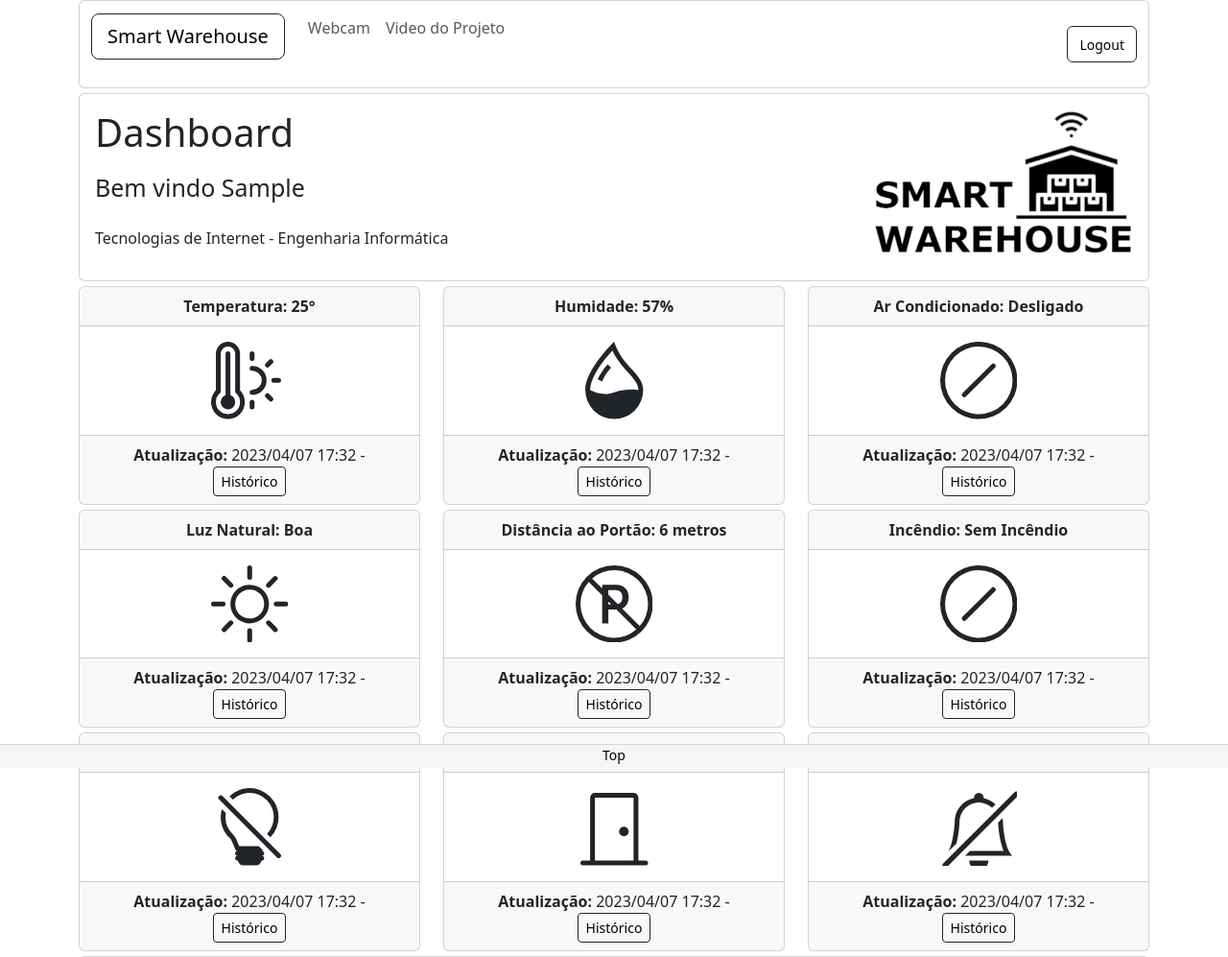
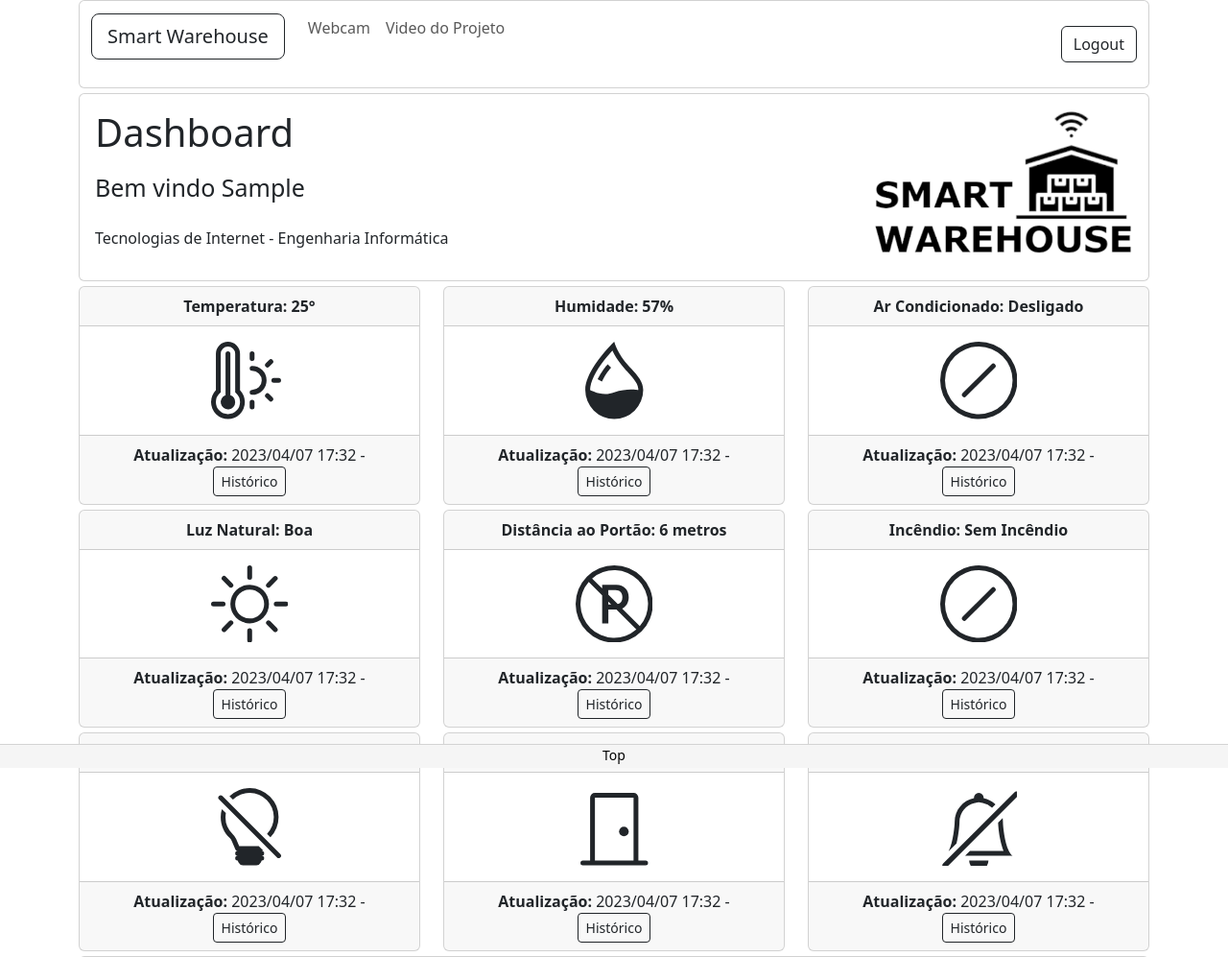
Before and after one commit to JPParreira76/smart-warehouse, a PHP site: page /dashboard.php in a window 1280 px wide. Shown: the top 997 px of the page at 96% size. Run offline with PHP 8.4, Linux system fonts and the light colour scheme; the visitor is signed in with stand-in values (Sample User, id 1).

Commit message:
midnight

```diff
--- a/css/style.css
+++ b/css/style.css
@@ -53,13 +53,3 @@ footer:hover {
 .link:hover {
     color: white;
 }
-
-.linkbig {
-    font-size: 20px;
-    text-decoration: none;
-    color: black;
-}
-
-.linkbig:hover {
-    color: white;
-}
--- a/dashboard.php
+++ b/dashboard.php
@@ -96,7 +96,7 @@ if ($valor_portao == 0) {
                 <div class="container">
                     <ul class="navbar-nav">
                         <li class="navbar-brand">
-                            <p class="nav-item active"><button class="btn btn-outline-dark btn-lg" type="button"><a class="linkbig" href="dashboard.php">Smart Warehouse</a></button></p>
+                            <p class="nav-item active"><a href="dashboard.php" class="btn btn-outline-dark btn-lg" role="button">Smart Warehouse</a></p>
                         </li>
                         <li class="nav-item">
                             <a class="nav-link" href="webcam.php">Webcam</a>
@@ -106,7 +106,7 @@ if ($valor_portao == 0) {
                         </li>
                     </ul>
                     <form class="d-flex" role="button">
-                        <button class="btn btn-outline-dark" type="button"><a class="link" href="logout.php">Logout</a></button>
+                        <a href="logout.php" class="btn btn-outline-dark" role="button">Logout</a>
                     </form>
                 </div>
             </nav>
@@ -158,7 +158,7 @@ if ($valor_portao == 0) {
                     </div>
                     <div class="card-footer text-center">
                         <b>Atualização:</b>
-                        <?php echo $hora_temperatura; ?> - <button type="button" class="btn btn-outline-dark btn-sm"><a class="link" href="history_temperatura.php">Histórico</a></button>
+                        <?php echo $hora_temperatura; ?> - <a href="history_temperatura.php" role="button" class="btn btn-outline-dark btn-sm">Histórico</a>
                     </div>
                 </div>
             </div>
@@ -194,7 +194,7 @@ if ($valor_portao == 0) {
                     </div>
                     <div class="card-footer text-center">
                         <b>Atualização:</b>
-                        <?php echo $hora_humidade; ?> - <button type="button" class="btn btn-outline-dark btn-sm"><a class="link" href="history_humidade.php">Histórico</a></button>
+                        <?php echo $hora_humidade; ?> - <a href="history_humidade.php" role="button" class="btn btn-outline-dark btn-sm">Histórico</a>
                     </div>
                 </div>
             </div>
@@ -224,7 +224,7 @@ if ($valor_portao == 0) {
                     </div>
                     <div class="card-footer text-center">
                         <b>Atualização:</b>
-                        <?php echo $hora_ac; ?> - <button type="button" class="btn btn-outline-dark btn-sm"><a class="link" href="history_ac.php">Histórico</a></button>
+                        <?php echo $hora_ac; ?> - <a href="history_ac.php" role="button" class="btn btn-outline-dark btn-sm">Histórico</a>
                     </div>
                 </div>
             </div>
@@ -259,7 +259,7 @@ if ($valor_portao == 0) {
                     </div>
                     <div class="card-footer text-center">
                         <b>Atualização:</b>
-                        <?php echo $hora_luz; ?> - <button type="button" class="btn btn-outline-dark btn-sm"><a class="link" href="history_luz.php">Histórico</a></button>
+                        <?php echo $hora_luz; ?> - <a href="history_luz.php" role="button" class="btn btn-outline-dark btn-sm">Histórico</a>
                     </div>
                 </div>
             </div>
@@ -288,7 +288,7 @@ if ($valor_portao == 0) {
                     </div>
                     <div class="card-footer text-center">
                         <b>Atualização:</b>
-                        <?php echo $hora_distancia; ?> - <button type="button" class="btn btn-outline-dark btn-sm"><a class="link" href="history_distancia.php">Histórico</a></button>
+                        <?php echo $hora_distancia; ?> - <a href="history_distancia.php" role="button" class="btn btn-outline-dark btn-sm">Histórico</a>
                     </div>
                 </div>
             </div>
@@ -318,7 +318,7 @@ if ($valor_portao == 0) {
                     </div>
                     <div class="card-footer text-center">
                         <b>Atualização:</b>
-                        <?php echo $hora_fogo; ?> - <button type="button" class="btn btn-outline-dark btn-sm"><a class="link" href="history_fogo.php">Histórico</a></button>
+                        <?php echo $hora_fogo; ?> - <a href="history_fogo.php" role="button" class="btn btn-outline-dark btn-sm">Histórico</a>
                     </div>
                 </div>
             </div>
@@ -352,7 +352,7 @@ if ($valor_portao == 0) {
                     </div>
                     <div class="card-footer text-center">
                         <b>Atualização:</b>
-                        <?php echo $hora_iluminacao; ?> - <button type="button" class="btn btn-outline-dark btn-sm"><a class="link" href="history_iluminacao.php">Histórico</a></button>
+                        <?php echo $hora_iluminacao; ?> - <a href="history_iluminacao.php" role="button" class="btn btn-outline-dark btn-sm">Histórico</a>
                     </div>
                 </div>
             </div>
@@ -383,7 +383,7 @@ if ($valor_portao == 0) {
                     </div>
                     <div class="card-footer text-center">
                         <b>Atualização:</b>
-                        <?php echo $hora_portao; ?> - <button type="button" class="btn btn-outline-dark btn-sm"><a class="link" href="history_portao.php">Histórico</a></button>
+                        <?php echo $hora_portao; ?> - <a href="history_portao.php" role="button" class="btn btn-outline-dark btn-sm">Histórico</a>
                     </div>
                 </div>
             </div>
@@ -412,7 +412,7 @@ if ($valor_portao == 0) {
                     </div>
                     <div class="card-footer text-center">
                         <b>Atualização:</b>
-                        <?php echo $hora_alarme; ?> - <button type="button" class="btn btn-outline-dark btn-sm"><a class="link" href="history_alarme.php">Histórico</a></button>
+                        <?php echo $hora_alarme; ?> - <a href="history_alarme.php" role="button" class="btn btn-outline-dark btn-sm">Histórico</a>
                     </div>
                 </div>
             </div>
--- a/history_ac.php
+++ b/history_ac.php
@@ -47,7 +47,7 @@ fclose($file);
                 <div class="container">
                     <ul class="navbar-nav">
                         <li class="navbar-brand">
-                            <p class="nav-item active"><button class="btn btn-outline-dark btn-lg" type="button"><a class="linkbig" href="dashboard.php">Smart Warehouse</a></button></p>
+                            <p class="nav-item active"><a href="dashboard.php" class="btn btn-outline-dark btn-lg" role="button">Smart Warehouse</a></p>
                         </li>
                         <li class="nav-item">
                             <a class="nav-link" href="webcam.php">Webcam</a>
@@ -57,7 +57,7 @@ fclose($file);
                         </li>
                     </ul>
                     <form class="d-flex" role="button">
-                        <button class="btn btn-outline-dark" type="button"><a class="link" href="logout.php">Logout</a></button>
+                        <a href="logout.php" class="btn btn-outline-dark" role="button">Logout</a>
                     </form>
                 </div>
             </nav>
--- a/history_alarme.php
+++ b/history_alarme.php
@@ -47,7 +47,7 @@ fclose($file);
                 <div class="container">
                     <ul class="navbar-nav">
                         <li class="navbar-brand">
-                            <p class="nav-item active"><button class="btn btn-outline-dark btn-lg" type="button"><a class="linkbig" href="dashboard.php">Smart Warehouse</a></button></p>
+                            <p class="nav-item active"><a href="dashboard.php" class="btn btn-outline-dark btn-lg" role="button">Smart Warehouse</a></p>
                         </li>
                         <li class="nav-item">
                             <a class="nav-link" href="webcam.php">Webcam</a>
@@ -57,7 +57,7 @@ fclose($file);
                         </li>
                     </ul>
                     <form class="d-flex" role="button">
-                        <button class="btn btn-outline-dark" type="button"><a class="link" href="logout.php">Logout</a></button>
+                        <a href="logout.php" class="btn btn-outline-dark" role="button">Logout</a>
                     </form>
                 </div>
             </nav>
--- a/history_distancia.php
+++ b/history_distancia.php
@@ -47,7 +47,7 @@ fclose($file);
                 <div class="container">
                     <ul class="navbar-nav">
                         <li class="navbar-brand">
-                            <p class="nav-item active"><button class="btn btn-outline-dark btn-lg" type="button"><a class="linkbig" href="dashboard.php">Smart Warehouse</a></button></p>
+                            <p class="nav-item active"><a href="dashboard.php" class="btn btn-outline-dark btn-lg" role="button">Smart Warehouse</a></p>
                         </li>
                         <li class="nav-item">
                             <a class="nav-link" href="webcam.php">Webcam</a>
@@ -57,7 +57,7 @@ fclose($file);
                         </li>
                     </ul>
                     <form class="d-flex" role="button">
-                        <button class="btn btn-outline-dark" type="button"><a class="link" href="logout.php">Logout</a></button>
+                        <a href="logout.php" class="btn btn-outline-dark" role="button">Logout</a>
                     </form>
                 </div>
             </nav>
--- a/history_fogo.php
+++ b/history_fogo.php
@@ -47,7 +47,7 @@ fclose($file);
                 <div class="container">
                     <ul class="navbar-nav">
                         <li class="navbar-brand">
-                            <p class="nav-item active"><button class="btn btn-outline-dark btn-lg" type="button"><a class="linkbig" href="dashboard.php">Smart Warehouse</a></button></p>
+                            <p class="nav-item active"><a href="dashboard.php" class="btn btn-outline-dark btn-lg" role="button">Smart Warehouse</a></p>
                         </li>
                         <li class="nav-item">
                             <a class="nav-link" href="webcam.php">Webcam</a>
@@ -57,7 +57,7 @@ fclose($file);
                         </li>
                     </ul>
                     <form class="d-flex" role="button">
-                        <button class="btn btn-outline-dark" type="button"><a class="link" href="logout.php">Logout</a></button>
+                        <a href="logout.php" class="btn btn-outline-dark" role="button">Logout</a>
                     </form>
                 </div>
             </nav>
--- a/history_humidade.php
+++ b/history_humidade.php
@@ -47,7 +47,7 @@ fclose($file);
                 <div class="container">
                     <ul class="navbar-nav">
                         <li class="navbar-brand">
-                            <p class="nav-item active"><button class="btn btn-outline-dark btn-lg" type="button"><a class="linkbig" href="dashboard.php">Smart Warehouse</a></button></p>
+                            <p class="nav-item active"><a href="dashboard.php" class="btn btn-outline-dark btn-lg" role="button">Smart Warehouse</a></p>
                         </li>
                         <li class="nav-item">
                             <a class="nav-link" href="webcam.php">Webcam</a>
@@ -57,7 +57,7 @@ fclose($file);
                         </li>
                     </ul>
                     <form class="d-flex" role="button">
-                        <button class="btn btn-outline-dark" type="button"><a class="link" href="logout.php">Logout</a></button>
+                        <a href="logout.php" class="btn btn-outline-dark" role="button">Logout</a>
                     </form>
                 </div>
             </nav>
--- a/history_iluminacao.php
+++ b/history_iluminacao.php
@@ -47,7 +47,7 @@ fclose($file);
                 <div class="container">
                     <ul class="navbar-nav">
                         <li class="navbar-brand">
-                            <p class="nav-item active"><button class="btn btn-outline-dark btn-lg" type="button"><a class="linkbig" href="dashboard.php">Smart Warehouse</a></button></p>
+                            <p class="nav-item active"><a href="dashboard.php" class="btn btn-outline-dark btn-lg" role="button">Smart Warehouse</a></p>
                         </li>
                         <li class="nav-item">
                             <a class="nav-link" href="webcam.php">Webcam</a>
@@ -57,7 +57,7 @@ fclose($file);
                         </li>
                     </ul>
                     <form class="d-flex" role="button">
-                        <button class="btn btn-outline-dark" type="button"><a class="link" href="logout.php">Logout</a></button>
+                        <a href="logout.php" class="btn btn-outline-dark" role="button">Logout</a>
                     </form>
                 </div>
             </nav>
--- a/history_luz.php
+++ b/history_luz.php
@@ -47,7 +47,7 @@ fclose($file);
                 <div class="container">
                     <ul class="navbar-nav">
                         <li class="navbar-brand">
-                            <p class="nav-item active"><button class="btn btn-outline-dark btn-lg" type="button"><a class="linkbig" href="dashboard.php">Smart Warehouse</a></button></p>
+                            <p class="nav-item active"><a href="dashboard.php" class="btn btn-outline-dark btn-lg" role="button">Smart Warehouse</a></p>
                         </li>
                         <li class="nav-item">
                             <a class="nav-link" href="webcam.php">Webcam</a>
@@ -57,7 +57,7 @@ fclose($file);
                         </li>
                     </ul>
                     <form class="d-flex" role="button">
-                        <button class="btn btn-outline-dark" type="button"><a class="link" href="logout.php">Logout</a></button>
+                        <a href="logout.php" class="btn btn-outline-dark" role="button">Logout</a>
                     </form>
                 </div>
             </nav>
--- a/history_portao.php
+++ b/history_portao.php
@@ -47,7 +47,7 @@ fclose($file);
                 <div class="container">
                     <ul class="navbar-nav">
                         <li class="navbar-brand">
-                            <p class="nav-item active"><button class="btn btn-outline-dark btn-lg" type="button"><a class="linkbig" href="dashboard.php">Smart Warehouse</a></button></p>
+                            <p class="nav-item active"><a href="dashboard.php" class="btn btn-outline-dark btn-lg" role="button">Smart Warehouse</a></p>
                         </li>
                         <li class="nav-item">
                             <a class="nav-link" href="webcam.php">Webcam</a>
@@ -57,7 +57,7 @@ fclose($file);
                         </li>
                     </ul>
                     <form class="d-flex" role="button">
-                        <button class="btn btn-outline-dark" type="button"><a class="link" href="logout.php">Logout</a></button>
+                        <a href="logout.php" class="btn btn-outline-dark" role="button">Logout</a>
                     </form>
                 </div>
             </nav>
--- a/history_temperatura.php
+++ b/history_temperatura.php
@@ -47,7 +47,7 @@ fclose($file);
                 <div class="container">
                     <ul class="navbar-nav">
                         <li class="navbar-brand">
-                            <p class="nav-item active"><button class="btn btn-outline-dark btn-lg" type="button"><a class="linkbig" href="dashboard.php">Smart Warehouse</a></button></p>
+                            <p class="nav-item active"><a href="dashboard.php" class="btn btn-outline-dark btn-lg" role="button">Smart Warehouse</a></p>
                         </li>
                         <li class="nav-item">
                             <a class="nav-link" href="webcam.php">Webcam</a>
@@ -57,7 +57,7 @@ fclose($file);
                         </li>
                     </ul>
                     <form class="d-flex" role="button">
-                        <button class="btn btn-outline-dark" type="button"><a class="link" href="logout.php">Logout</a></button>
+                        <a href="logout.php" class="btn btn-outline-dark" role="button">Logout</a>
                     </form>
                 </div>
             </nav>
```
Also changed, not shown: 1 other file.
